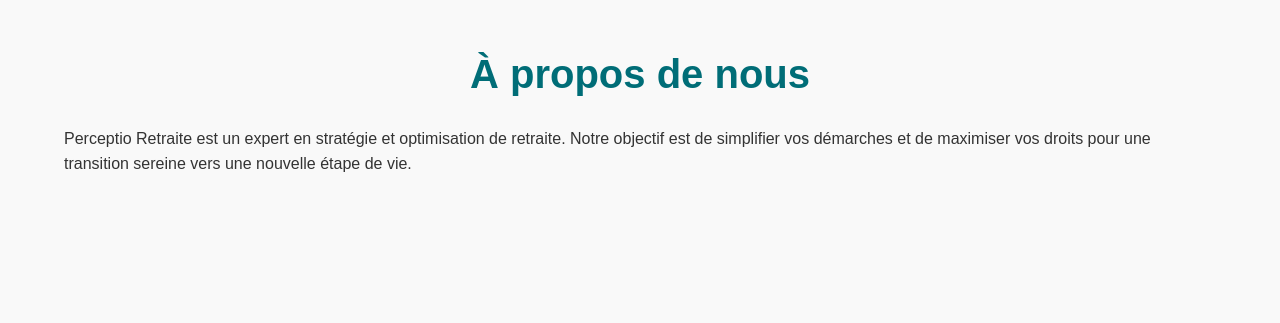
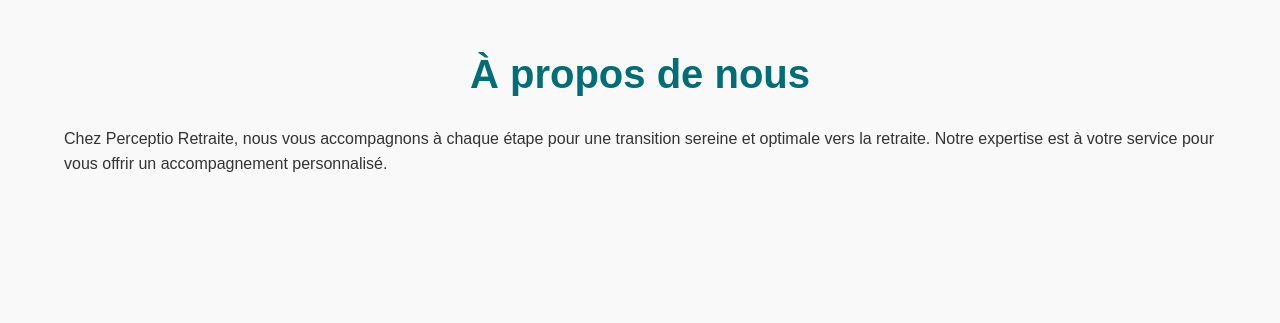
Before and after one commit to LeaDimitrijevic/Perceptioretraite.fr, a plain HTML site: page index.html in a window 1280 px wide. Shown: the part 960-1283 px from the top of the page. Drawn offline with Linux system fonts and the light colour scheme.

Commit message:
Update index.html

```diff
--- a/index.html
+++ b/index.html
@@ -56,7 +56,7 @@
         <section id="about" class="section about">
             <div class="container">
                 <h2>À propos de nous</h2>
-                <p>Perceptio Retraite est un expert en stratégie et optimisation de retraite. Notre objectif est de simplifier vos démarches et de maximiser vos droits pour une transition sereine vers une nouvelle étape de vie.</p>
+                <p>Chez Perceptio Retraite, nous vous accompagnons à chaque étape pour une transition sereine et optimale vers la retraite. Notre expertise est à votre service pour vous offrir un accompagnement personnalisé.</p>
             </div>
         </section>
 
```
